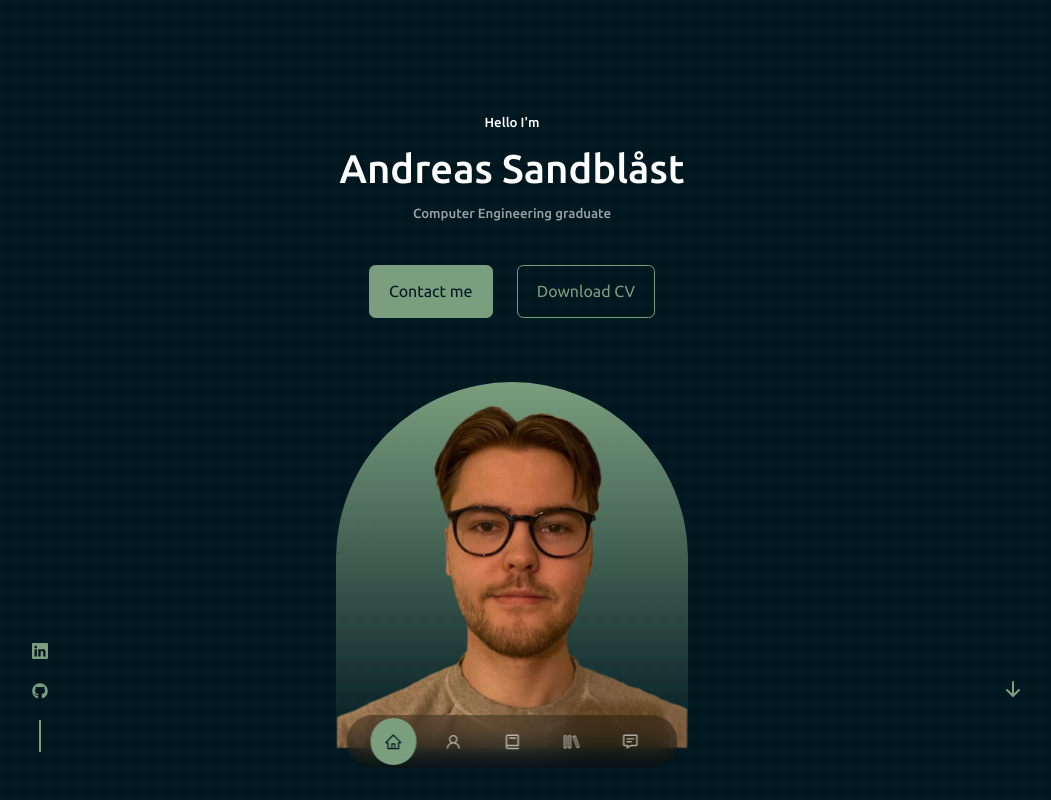
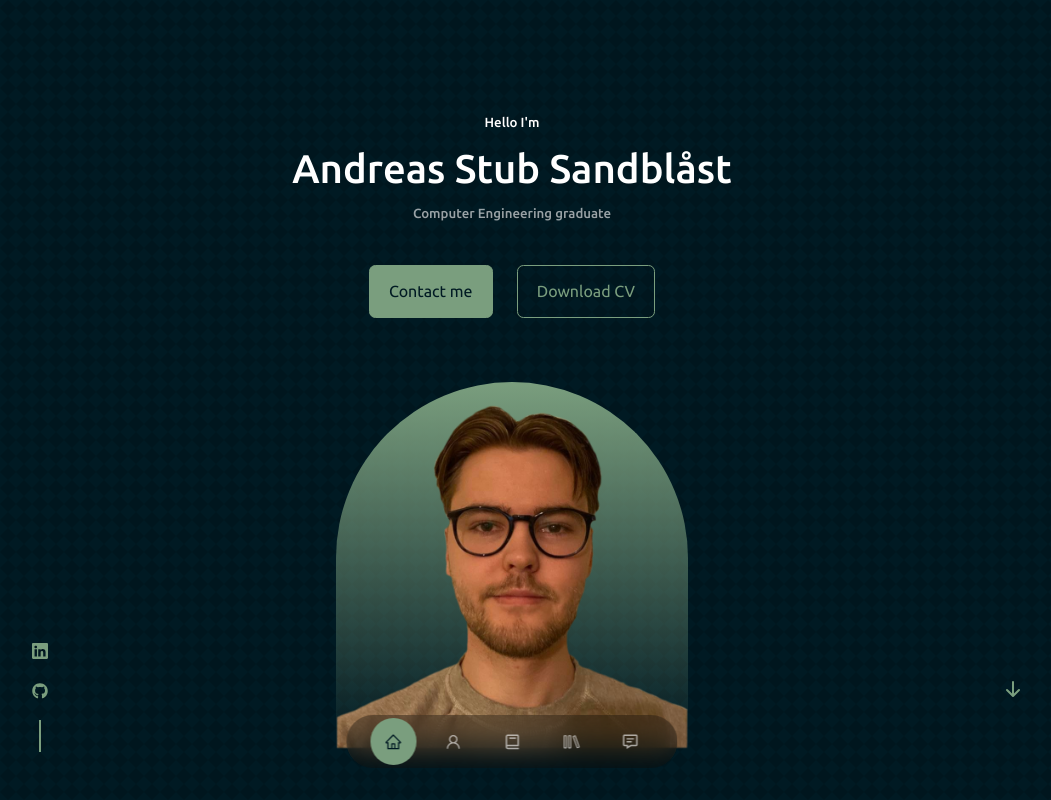
Before and after one commit to Andy-Sandy/Portfolio-Website-React, a React (Create React App) app: page / in a window 1280 px wide. Shown: the top 800 px of the page, without its empty margins (128-1179 px from the left). Built offline with nearby package versions, Linux system fonts and the light colour scheme.

Commit message:
Updated name in header

```diff
--- a/src/components/header/Header.jsx
+++ b/src/components/header/Header.jsx
@@ -10,7 +10,7 @@ const Header = () => {
     <header>
       <div className="container header__container">
         <h5>Hello I'm</h5>
-        <h1>Andreas Sandblåst</h1>
+        <h1>Andreas Stub Sandblåst</h1>
         <h5 className="text-light">Computer Engineering graduate</h5>
         <CTA />
         <HeaderSocials />
```
